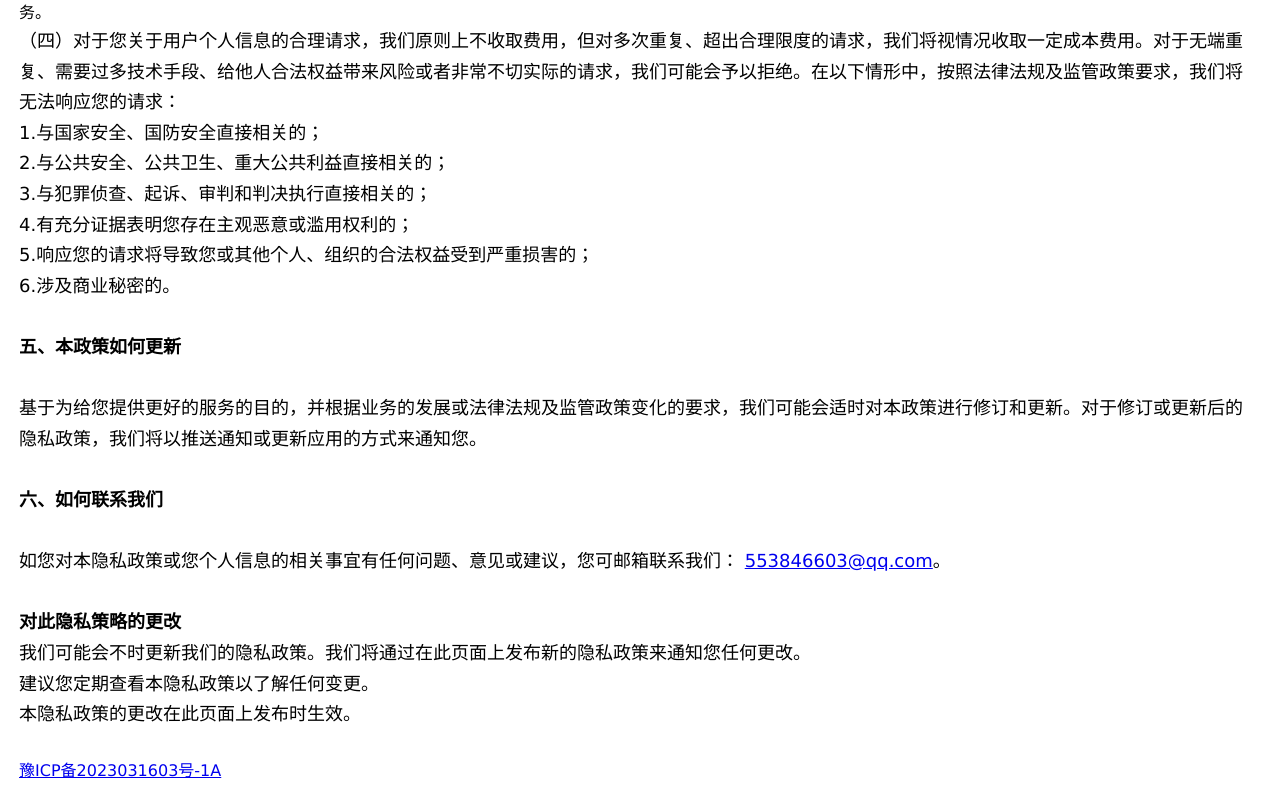
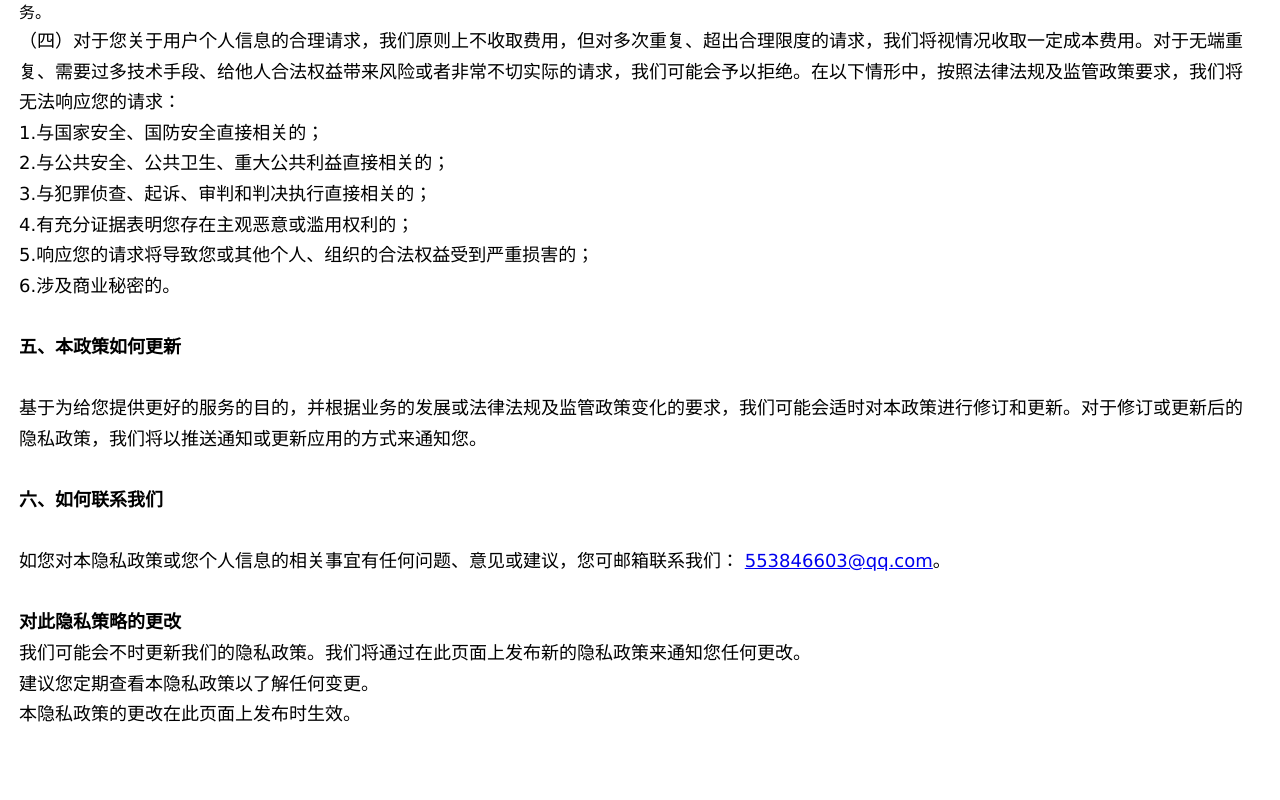
Before and after one commit to hai5919/hai, a plain HTML site: page index.html in a window 1280 px wide. Shown: the part 1549-2349 px from the top of the page. After the commit the page ends 2295 px from the top, so only its background shows below. Drawn offline with Linux system fonts and the light colour scheme.

Commit message:
Update index.html

```diff
--- a/index.html
+++ b/index.html
@@ -56,8 +56,8 @@
 							<div style="text-align: center; font-size: 20px;"><strong>隐私政策</strong></div>
 							<div class="STYLE4" style="font-family: Verdana, Arial, Helvetica, sans-serif; font-size: medium;">
 								生效日期：2023年11月21日,更新时间 2023年11月21日
-								<br><br>五行日历APP （以下简称“本APP”）
-								<br>应用名称：五行日历
+								<br><br>万行日历APP （以下简称“本APP”）
+								<br>应用名称：万行日历
 								<br>开发者名称：刘少杰	<br>联系邮箱：553846603@qq.com
 
 								<br>我们非常重视用户的隐私和个人信息保护，致力于维持您对我们的信任。我们承诺采取相应的安全保护措施来保护您的个人信息。
@@ -113,8 +113,8 @@
 								我们可能会不时更新我们的隐私政策。我们将通过在此页面上发布新的隐私政策来通知您任何更改。
 								<br>建议您定期查看本隐私政策以了解任何变更。
 								<br>本隐私政策的更改在此页面上发布时生效。</div>
-								<br><a href="https://beian.miit.gov.cn/" target="_blank">
-								豫ICP备2023031603号-1A</a>
+<!-- 								<br><a href="https://beian.miit.gov.cn/" target="_blank">
+								豫ICP备2023031603号-1A</a> -->
 							</div>
 							</div>
 						</div>
```
